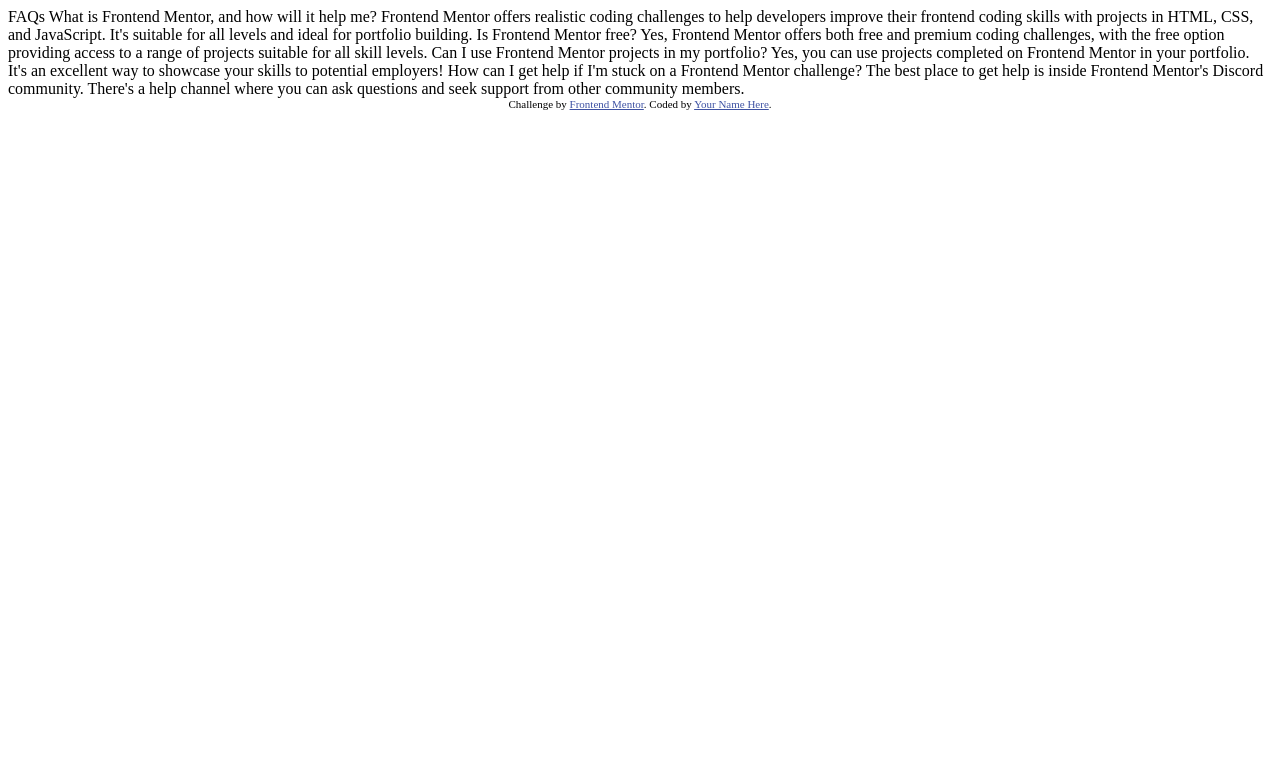
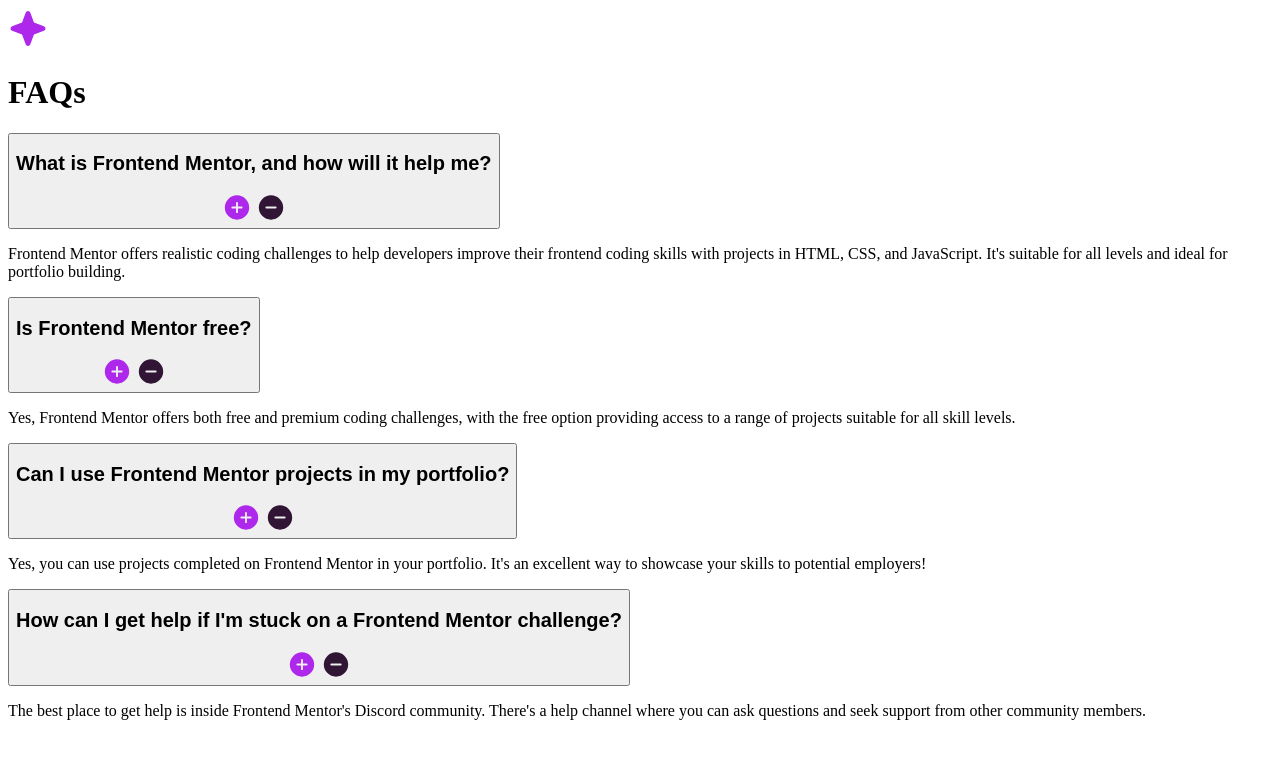
Before and after one commit to luinrandir/faq-accordion, a website: page index.html in a window 1280 px wide. Drawn offline with Linux system fonts and the light colour scheme.

Commit message:
feat: base html added for project
Base html added for project with some class names used in the BEM convention style

```diff
--- a/index.html
+++ b/index.html
@@ -1,48 +1,80 @@
-<!DOCTYPE html>
+<!doctype html>
 <html lang="en">
   <head>
-  <meta charset="UTF-8">
-  <meta name="viewport" content="width=device-width, initial-scale=1.0"> <!-- displays site properly based on user's device -->
+    <meta charset="UTF-8" />
+    <meta name="viewport" content="width=device-width, initial-scale=1.0" />
+    <!-- displays site properly based on user's device -->
 
-  <link rel="icon" type="image/png" sizes="32x32" href="./public/favicon-32x32.png" />
+    <link
+      rel="icon"
+      type="image/png"
+      sizes="32x32"
+      href="./public/favicon-32x32.png"
+    />
 
     <title>Frontend Mentor | FAQ accordion</title>
-
-  <!-- Feel free to remove these styles or customise in your own stylesheet 👍 -->
-  <style>
-    .attribution { font-size: 11px; text-align: center; }
-    .attribution a { color: hsl(228, 45%, 44%); }
-  </style>
   </head>
   <body>
-
-  FAQs
-
-  What is Frontend Mentor, and how will it help me?
-
-  Frontend Mentor offers realistic coding challenges to help developers improve their
-  frontend coding skills with projects in HTML, CSS, and JavaScript. It's suitable for
-  all levels and ideal for portfolio building.
-
-  Is Frontend Mentor free?
-
-  Yes, Frontend Mentor offers both free and premium coding challenges, with the free
-  option providing access to a range of projects suitable for all skill levels.
-
-  Can I use Frontend Mentor projects in my portfolio?
-
-  Yes, you can use projects completed on Frontend Mentor in your portfolio. It's an excellent
-  way to showcase your skills to potential employers!
-
+    <main>
+      <div class="accordion">
+        <div class="accordion__title">
+          <img src="./assets/images/icon-star.svg" alt="Icon of a star" />
+          <h1>FAQs</h1>
+        </div>
+        <div class="accordion__body">
+          <div class="accordion__section">
+            <button>
+              <h2>What is Frontend Mentor, and how will it help me?</h2>
+              <img src="./assets/images/icon-plus.svg" alt="Plus sign icon" />
+              <img src="./assets/images/icon-minus.svg" alt="Minus sign icon" />
+            </button>
+            <p>
+              Frontend Mentor offers realistic coding challenges to help
+              developers improve their frontend coding skills with projects in
+              HTML, CSS, and JavaScript. It's suitable for all levels and ideal
+              for portfolio building.
+            </p>
+          </div>
+          <div class="accordion__section">
+            <button>
+              <h2>Is Frontend Mentor free?</h2>
+              <img src="./assets/images/icon-plus.svg" alt="Plus sign icon" />
+              <img src="./assets/images/icon-minus.svg" alt="Minus sign icon" />
+            </button>
+            <p>
+              Yes, Frontend Mentor offers both free and premium coding
+              challenges, with the free option providing access to a range of
+              projects suitable for all skill levels.
+            </p>
+          </div>
+          <div class="accordion__section">
+            <button>
+              <h2>Can I use Frontend Mentor projects in my portfolio?</h2>
+              <img src="./assets/images/icon-plus.svg" alt="Plus sign icon" />
+              <img src="./assets/images/icon-minus.svg" alt="Minus sign icon" />
+            </button>
+            <p>
+              Yes, you can use projects completed on Frontend Mentor in your
+              portfolio. It's an excellent way to showcase your skills to
+              potential employers!
+            </p>
+          </div>
+          <div class="accordion__section">
+            <button>
+              <h2>
                 How can I get help if I'm stuck on a Frontend Mentor challenge?
-
-  The best place to get help is inside Frontend Mentor's Discord community. There's a help
-  channel where you can ask questions and seek support from other community members.
-
-
-  <div class="attribution">
-    Challenge by <a href="https://www.frontendmentor.io?ref=challenge" target="_blank">Frontend Mentor</a>.
-    Coded by <a href="#">Your Name Here</a>.
+              </h2>
+              <img src="./assets/images/icon-plus.svg" alt="Plus sign icon" />
+              <img src="./assets/images/icon-minus.svg" alt="Minus sign icon" />
+            </button>
+            <p>
+              The best place to get help is inside Frontend Mentor's Discord
+              community. There's a help channel where you can ask questions and
+              seek support from other community members.
+            </p>
           </div>
+        </div>
+      </div>
+    </main>
   </body>
 </html>
```
Lines whose indentation alone changed are shown as unchanged.
